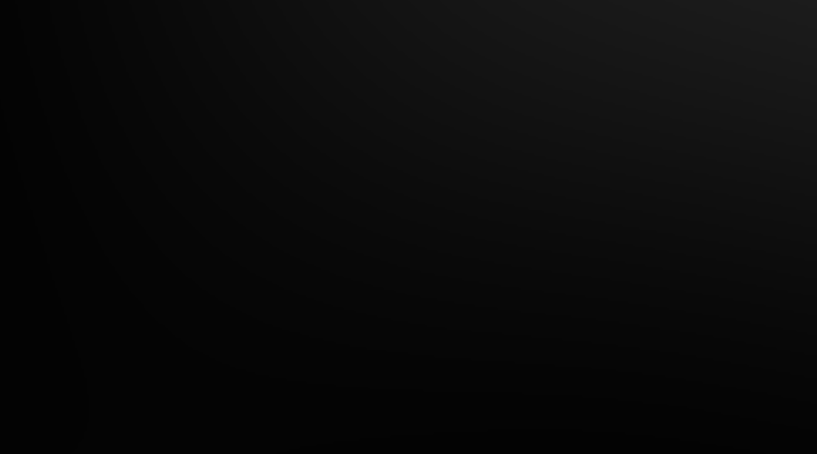
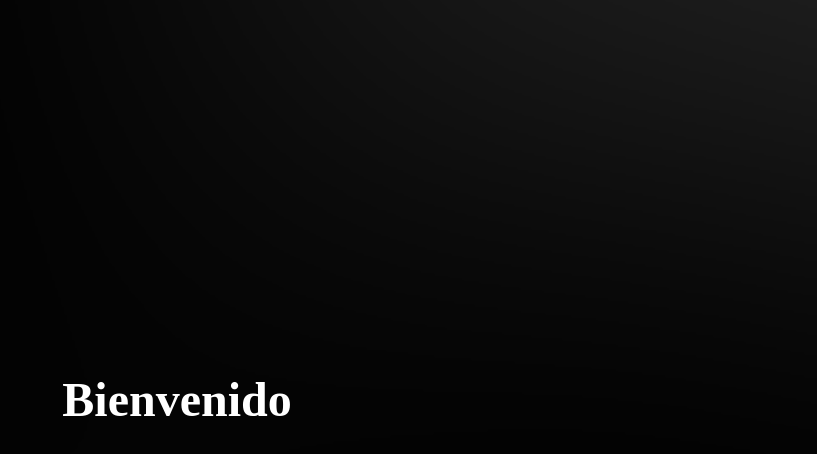
Before and after one commit to cesardarizaleta/Satelite, a React (Create React App) app: page / in a window 1280 px wide. Shown: the top 454 px of the page, without its empty margins (463-1280 px from the left). Built offline with nearby package versions, Linux system fonts and the light colour scheme.

Commit message:
Agregando React reveal

```diff
--- a/package.json
+++ b/package.json
@@ -3,21 +3,18 @@
   "version": "0.1.0",
   "private": true,
   "dependencies": {
-    "@react-three/fiber": "^8.17.6",
     "@testing-library/jest-dom": "^5.17.0",
     "@testing-library/react": "^13.4.0",
     "@testing-library/user-event": "^13.5.0",
-    "@types/three": "^0.167.2",
     "autoprefixer": "^10.4.20",
     "framer-motion": "^11.3.30",
     "postcss": "^8.4.41",
     "react": "^18.3.1",
+    "react-awesome-reveal": "^4.2.14",
     "react-dom": "^18.3.1",
     "react-icons": "^5.3.0",
     "react-scripts": "5.0.1",
-    "shadergradient": "^1.2.14",
     "tailwindcss": "^3.4.10",
-    "three": "^0.167.1",
     "web-vitals": "^2.1.4"
   },
   "scripts": {
--- a/src/pages/main.jsx
+++ b/src/pages/main.jsx
@@ -1,10 +1,13 @@
 import React from "react";
 import "./style/main.css";
+import { Slide, Fade} from "react-awesome-reveal";
 
 export default function Main() {
     return (
-        <main className="w-screen h-screen bg-center bg-cover">
-
+        <main className="w-screen h-screen bg-center bg-cover text-white flex justify-center items-center">
+            <Fade duration={2000}>
+                <h1 className="text-5xl font-bold">Bienvenido</h1>
+            </Fade>
         </main>
     )
 }
--- a/src/pages/style/main.css
+++ b/src/pages/style/main.css
@@ -1,3 +1,7 @@
+main * {
+    font-family: 'Charter';
+}
+
 main {
     background: url('../../resources/main-back.png');
 }
```
Also changed, not shown: 1 other file (tests, documents, lock files or other folders).
